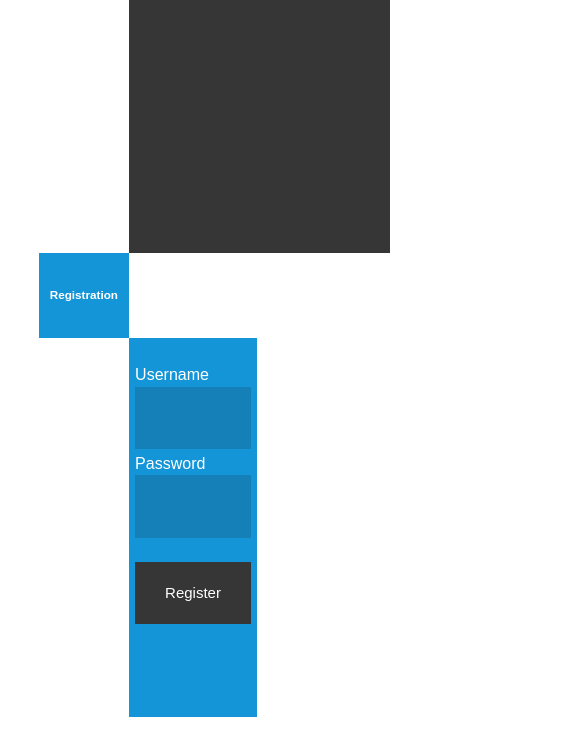
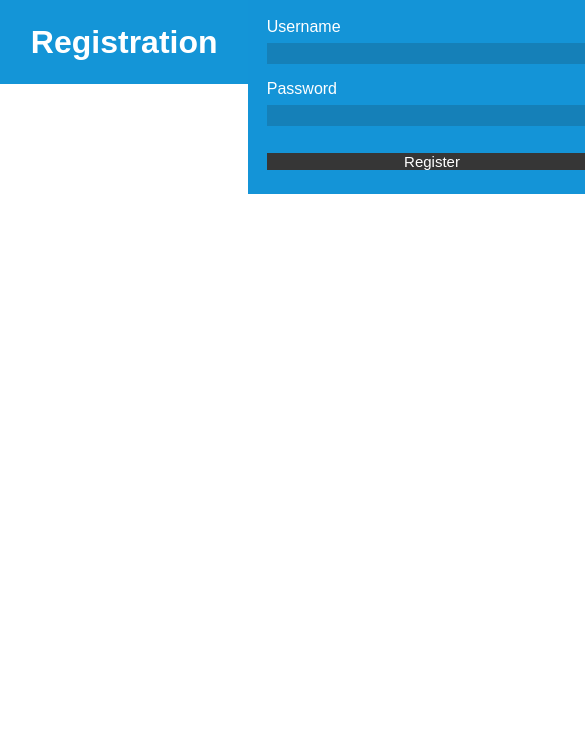
Before and after one commit to BIWhitfield/passwordValidationForm, a plain HTML site: page index.html in a window 390 px wide. Shown: the top 756 px of the page, 585 px wide, since content can reach past the window. Drawn offline with Linux system fonts and the light colour scheme.

Commit message:
[app.css] adjust id's and classes to aid responsive layout, add in button disabled styling

```diff
--- a/css/app.css
+++ b/css/app.css
@@ -1,44 +1,51 @@
 * {
-  box-sizing: border-box;
   padding: 0;
   margin: 0;
 }
 
-input[type="text"]
-{
-    font-size:20px;
+
+
+#wrapper {
+    margin-left: auto;
+    margin-right: auto;
+    width: 1080px;
+
 }
 
-input[type="password"]
-{
-    font-size:20px;
+#header {
+  height: 30vh;
 }
 
-#wrapper {
-    margin-left:auto;
-    margin-right:auto;
-    width: 100%;
+#content {
+  height: 35vh;
+}
+
+#title {
+  height: 10vh;
 }
 
 #white-block-top {
-  width: 33vw;
-  height: 30vh;
+  width: 33%;
+  height: 100%;
   margin-right: 0;
   background-color: white;
   float: left;
 }
 
 #black-block-top {
-  width: 67vw;
-  height: 30vh;
+  width: 67%;
+  height: 100%;
   margin-left: 0;
   background-color: #363636;
   float: left;
 }
 
+/* Heading */
+
 #white-block-heading-left {
-  width: 10vw;
-  height: 10vh;
+  display: block;
+  width: 10%;
+  height: 100%;
   background-color: white;
   float: left;
 }
@@ -48,49 +55,57 @@ h1 {
 }
 
 #heading {
-  width: 23vw;
-  height: 10vh;
+  width: 23%;
+  height: 100%;
   color: white;
   text-align: center;
   font-family: arial, sans-serif;
-  font-size: 1.5vw;
+  font-size: 100%;
   line-height: 10vh;
   background-color: #1495D7;
   float: left;
 }
 
 #white-block-heading-right {
-  width: 65vw;
-  height: 10vh;
+  width: 67%;
+  height: 100%;
   margin-left: 0;
   background-color: white;
   float: left
 }
 
+/* Registration Form */
+
 #white-block-form-left {
-  width: 33vw;
-  height: 70vh;
-  margin-right: 0;
+  width: 33%;
+  height: 100%;
   background-color: white;
   float: left;
 }
 
 #registration-form {
-  background-color: #1495D7;
-  line-height: 50vh;
-  width: 33vw;
-  height: 45vh;
+  width: 34%;
+  height: 100%;
+  background-color: #1494D7;
   float: left;
+}
+
+input[type="text"]
+{
+    font-size:18px;
+}
+
+input[type="password"]
+{
+    font-size:18px;
 }
 
 .form {
   color: white;
-  width: 100%;
   height: 100%;
   padding: 5%;
   font-family: Arial, Helvetica, sans-serif;
   font-weight: lighter;
-  display: inline-block;
   vertical-align: middle;
   line-height: normal;
 }
@@ -101,8 +116,9 @@ h1 {
 
 .input-username {
   border: none;
+  color: white;
   width: 100%;
-  height: 17%;
+  height: 15%;
   margin-top: 2%;
   margin-bottom: 5%;
   background-color: #1580B8;
@@ -110,11 +126,25 @@ h1 {
 
 .input-password {
   border: none;
+  color: white;
   width: 100%;
-  height: 17%;
+  height: 15%;
   margin-top: 2%;
   margin-bottom: 3%;
   background-color: #1580B8;
+}
+
+.input-button:disabled {
+  border: none;
+  color: white;
+  font-size: 15px;
+  width: 100%;
+  height: 15%;
+  margin-top: 5%;
+  margin-bottom: 2%;
+  text-decoration: line-through;
+  border: 1px solid red;
+  background-color: #363636;
 }
 
 .input-button {
@@ -122,8 +152,8 @@ h1 {
   color: white;
   font-size: 15px;
   width: 100%;
-  height: 17%;
-  margin-top: 2%;
+  height: 15%;
+  margin-top: 5%;
   margin-bottom: 2%;
   background-color: #363636;
 }
@@ -136,5 +166,6 @@ h1 {
 p {
   margin-top: 0;
   margin-bottom: 0;
-  font-size: 12px;
+  font-size: 14px;
+
 }
```
